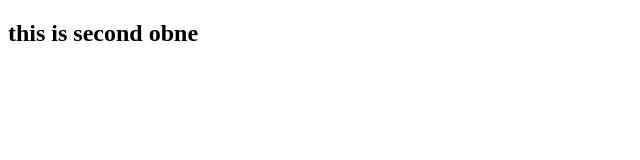
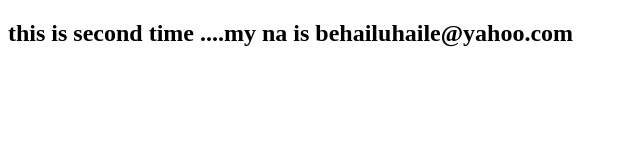
Before and after one commit to behailu22/DemoTutorials, a plain HTML site: page index.html in a window 1280 px wide. Shown: the whole page, without its empty margins (0-640 px from the left). Drawn offline with Linux system fonts and the light colour scheme.

Commit message:
adding some decriptions to index

```diff
--- a/index.html
+++ b/index.html
@@ -1,6 +1,6 @@
 <!DOCTYPE html>
 
 
-<h2>this is second obne </h2>
+<h2>this is second time ....my na is behailuhaile@yahoo.com </h2>
 
 </html>
```
